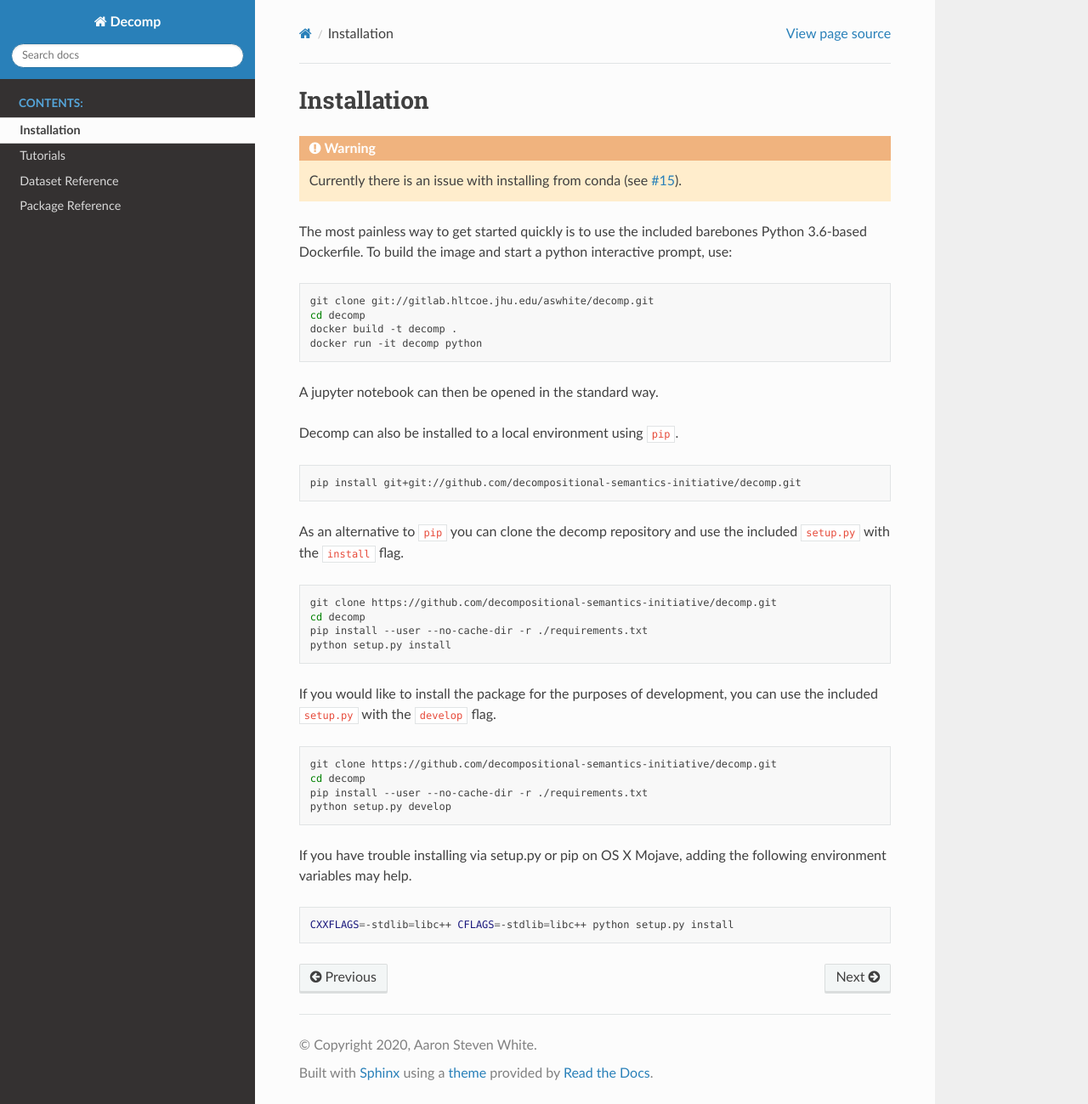
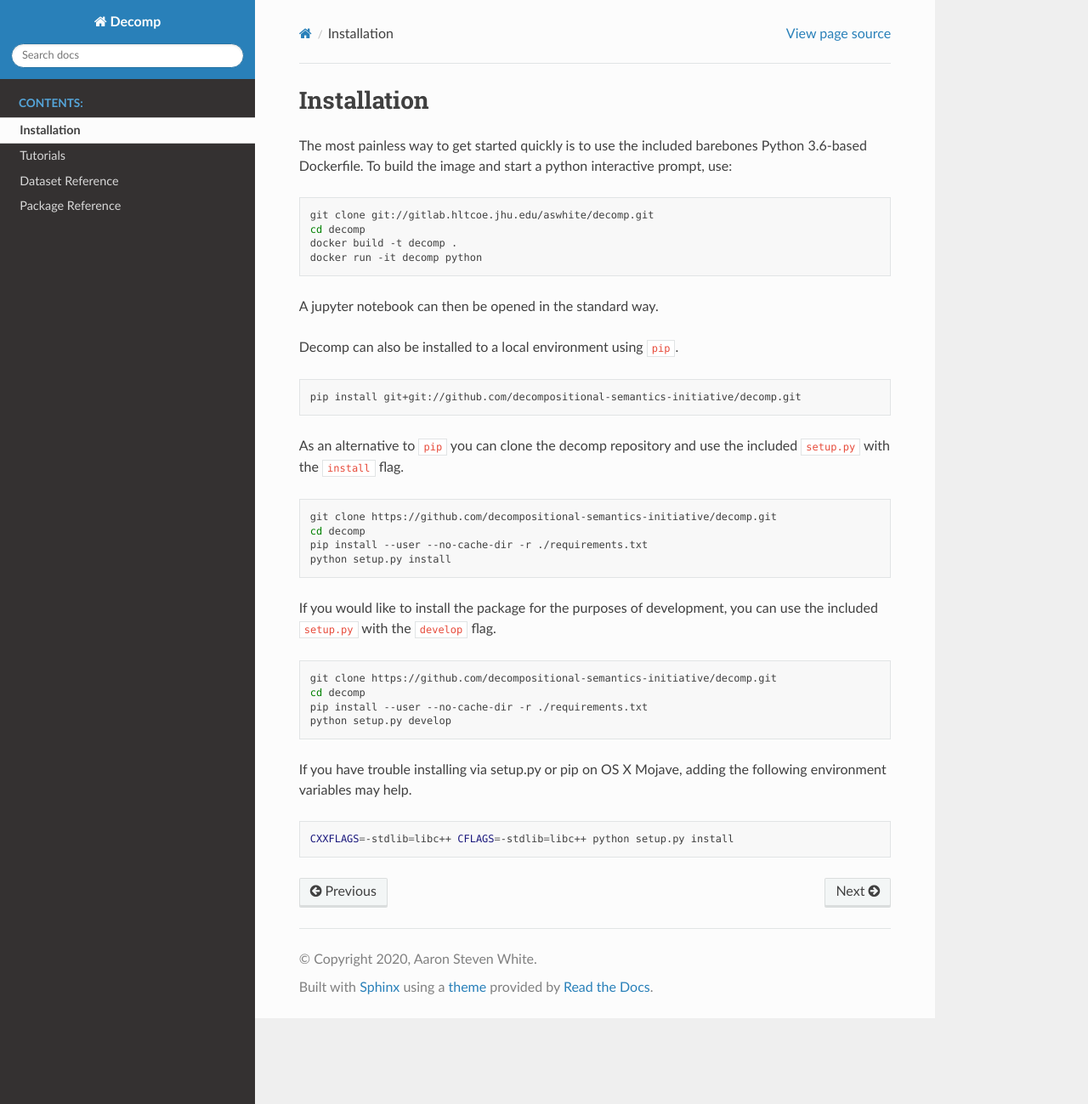
Before and after one commit to decompositional-semantics-initiative/decomp, a Sphinx documentation site: the page built from docs/source/install.rst, in a window 1280 px wide and 1299 px high. Shown: the whole window at 85% size. Built offline with Sphinx 7.4.7 and the Read the Docs theme 2.0.0, drawn with Linux system fonts in a browser that asks for light colours.

Commit message:
Revert "added conda issue note to docs"
This reverts commit 2bdf1b1e71662e110818ad45ab06b9246099502b.

```diff
--- a/docs/source/install.rst
+++ b/docs/source/install.rst
@@ -3,11 +3,6 @@
 ============
 Installation
 ============
-
-.. warning::
-   Currently there is an issue with installing from conda (see `#15
-   <https://github.com/decompositional-semantics-initiative/decomp/issues/15/>`_).
-
 
 The most painless way to get started quickly is to use the included
 barebones Python 3.6-based Dockerfile. To build the image and start a
```
Also changed, not shown: 7 other files.
